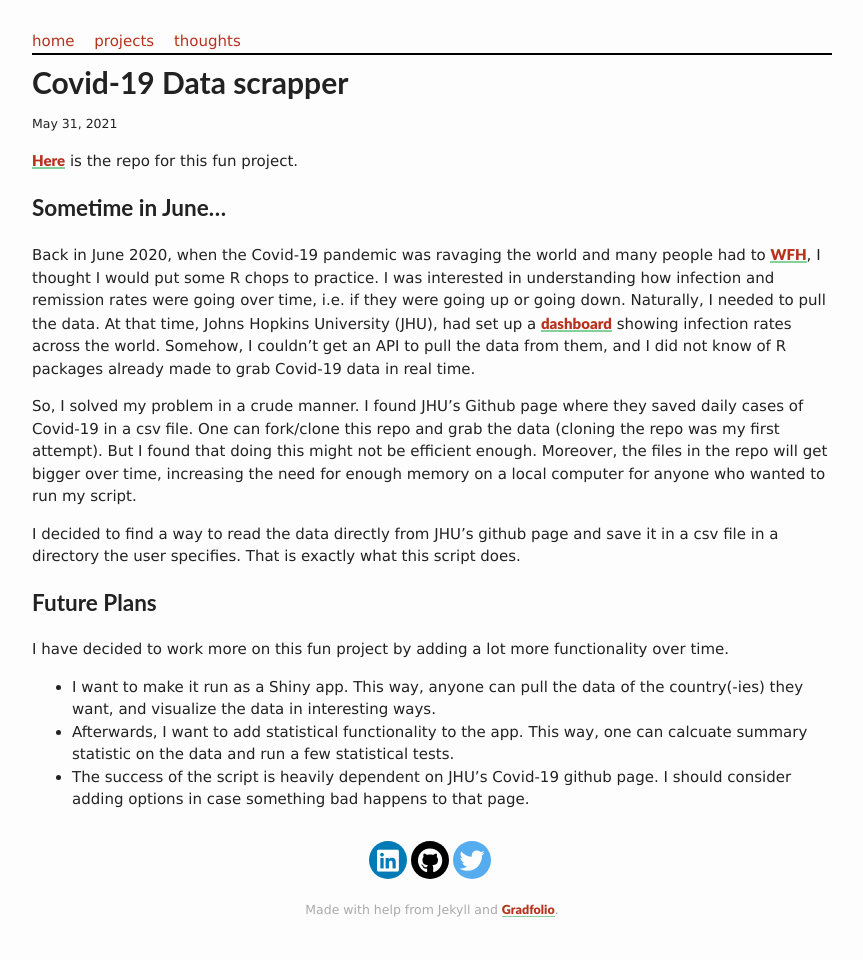
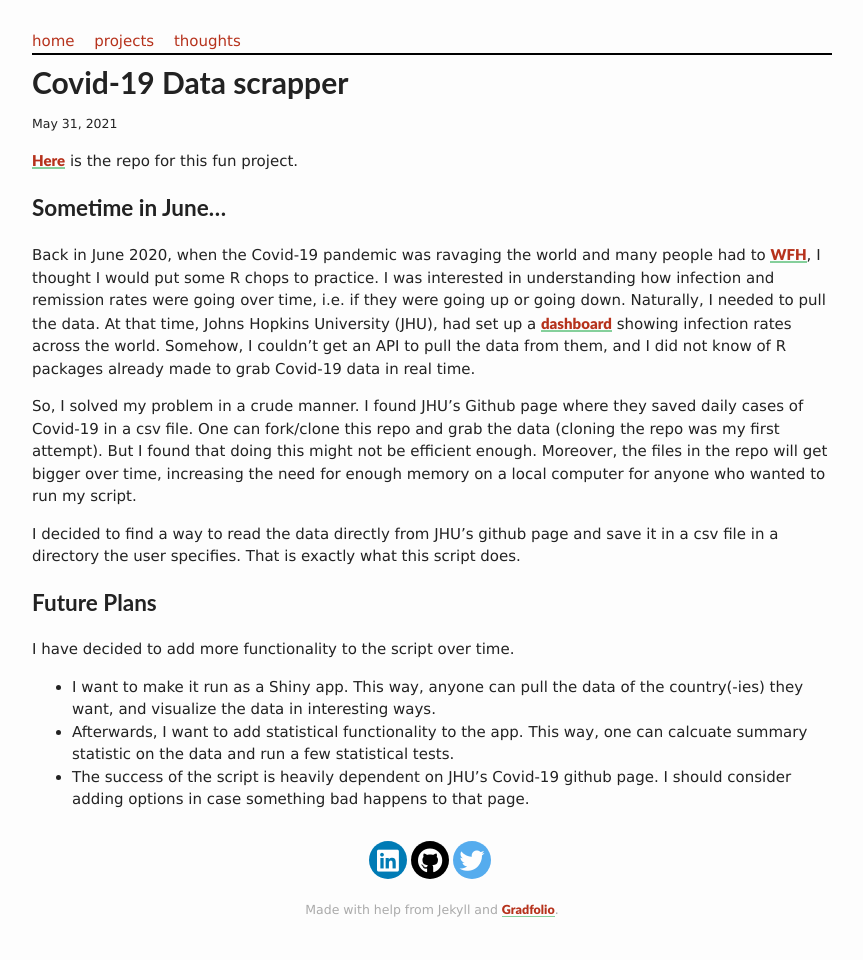
Before and after one commit to tobbyxy/temipete.github.io, a Jekyll site: the page built from _projects/1_project.md, in a window 1280 px wide. Shown: the whole page, without its empty margins (208-1071 px from the left). Built offline with Jekyll 4.4.1, drawn with Linux system fonts in a browser that asks for light colours; nearby versions of some CDN libraries.

Commit message:
Update 1_project.md

```diff
--- a/_projects/1_project.md
+++ b/_projects/1_project.md
@@ -15,7 +15,7 @@ So, I solved my problem in a crude manner. I found JHU's Github page where they
 I decided to find a way to read the data directly from JHU's github page and save it in a csv file in a directory the user specifies. That is exactly what this script does.
 
 ## Future Plans
-I have decided to work more on this fun project by adding a lot more functionality over time.
+I have decided to add more functionality to the script over time.
 - I want to make it run as a Shiny app. This way, anyone can pull the data of the country(-ies) they want, and visualize the data in interesting ways.
 - Afterwards, I want to add statistical functionality to the app. This way, one can calcuate summary statistic on the data and run a few statistical tests.
 - The success of the script is heavily dependent on JHU's Covid-19 github page. I should consider adding options in case something bad happens to that page.
```
